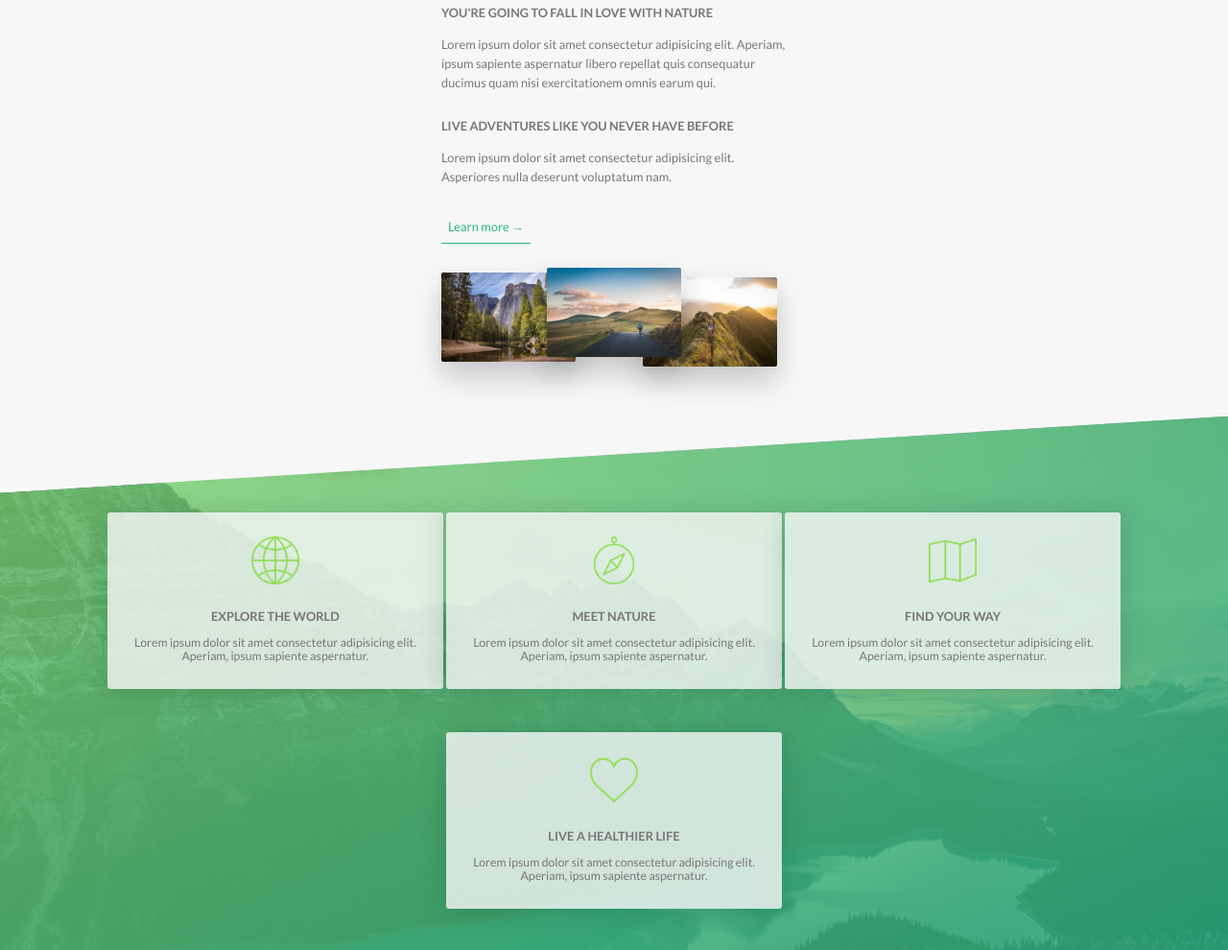
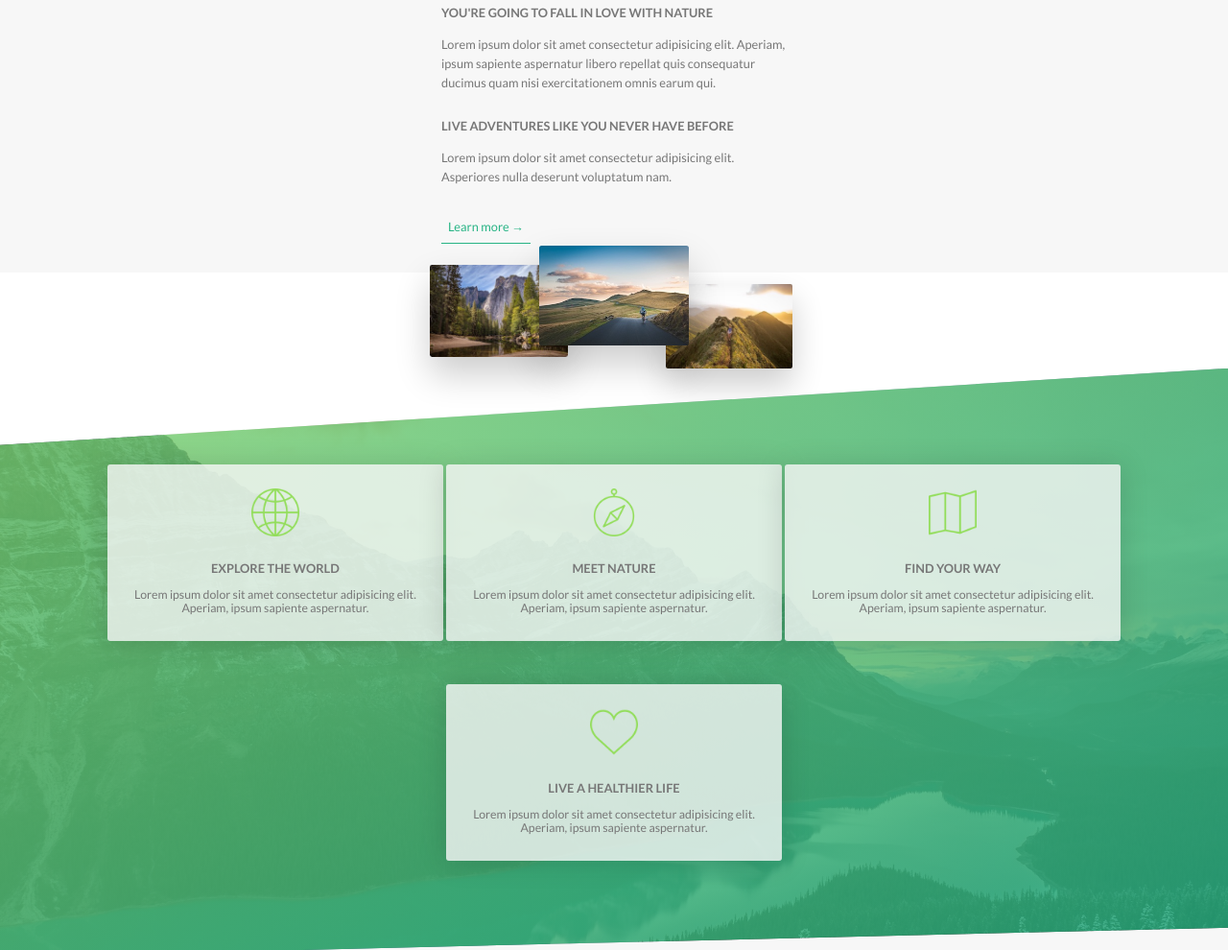
Before and after one commit to patriciarrsilva/Natours-web-page, a website: page index.html in a window 1280 px wide. Shown: the part 919-1909 px from the top of the page at 96% size. Drawn offline with Linux system fonts and the light colour scheme.

Commit message:
refactor: change imgs transitions (about section)

```diff
--- a/index.html
+++ b/index.html
@@ -79,6 +79,7 @@
             <a href="#" class="main__link">Learn more →</a>
           </div>
 
+          <div class="about-section__container">
             <div class="about-section__images">
               <img
                 src="img/nat-1.jpg"
@@ -95,6 +96,7 @@
                 alt="person on a mountain"
                 class="about-section__image  about-section__image--third"
               />
+            </div>
           </div>
         </article>
       </section>
--- a/scss/_about-section.scss
+++ b/scss/_about-section.scss
@@ -23,48 +23,90 @@
     margin-bottom: 25px;
   }
 
+  &__container {
+    width: 100%;
+    float: left;
+  }
+
   &__images {
-    width: 350px;
+    //width: 350px;
     position: relative;
-    height: 225px;
+    //height: 225px;
 
-    &:hover img:not(:hover) {
+    /*&:hover img:not(:hover) {
       width: 30%;
       z-index: -1;
+    }*/
+    &:hover .about-section__images:not(:hover) {
+      transform: scale(0.95);
     }
   }
 
   &__image {
-    box-sizing: content-box;
+    /*box-sizing: content-box;
     width: 40%;
     border-radius: 2px;
     box-shadow: $box-shadow-2;
     position: absolute;
-    transition: padding 0.2s;
+    transition: padding 0.2s;*/
+    box-sizing: content-box;
+    border-radius: 2px;
+    box-shadow: $box-shadow-2;
+    outline-offset: 15px;
+    width: 33.33333333%;
+    float: left;
+    position: relative;
+    transition: all 0.2s;
+    /*
+    width: 55%;
+    z-index: 10;
+    position: absolute;*/
+
+    &:hover {
+      outline: 13px solid #55c57a;
+      //box-shadow: 0 2.5rem 4rem rgba(0, 0, 0, 0.5);
+      //z-index: 20;
+      transform: scale(1.05) translateY(-0.5rem);
+    }
   }
 
   &__image--first {
-    &:hover {
+    /*&:hover {
       @include hovering-imgs();
-    }
+    }*/
+    top: 0;
+    left: 0;
+    transform: scale(1.2);
+    //top: -2rem;
   }
 
   &__image--second {
-    top: -5px;
+    /*top: -5px;
     right: 100px;
     z-index: 2;
 
     &:hover {
       @include hovering-imgs();
-    }
+    }*/
+    top: -1rem;
+    right: 0;
+    transform: scale(1.3);
+    z-index: 2;
+    /*right: 0;
+    top: 2rem;*/
   }
 
   &__image--third {
-    right: 0;
+    /*right: 0;
     top: 5px;
 
     &:hover {
       @include hovering-imgs();
-    }
+    }*/
+    top: 1rem;
+    left: 0;
+    transform: scale(1.1);
+    /*left: 20%;
+    top: 10rem;*/
   }
 }
--- a/scss/_benefits-section.scss
+++ b/scss/_benefits-section.scss
@@ -20,7 +20,7 @@
     100%
   );
   text-align: center;
-  margin-top: -75px;
+  margin-top: 100px;
 
   &__container {
     padding: 0 20px;
--- a/scss/_variables.scss
+++ b/scss/_variables.scss
@@ -44,7 +44,7 @@ $default-font-size: 1.6rem;
 $default-font-family: "Lato";
 
 // BOX-SHADOW
-// for nav button button
+// for nav button
 $box-shadow-1: 0 10px 30px $color-black-trans-1;
 
 // for images and link buttons
```
Also changed, not shown: css/style.css, 1 other file. Lines whose indentation alone changed are shown as unchanged.
